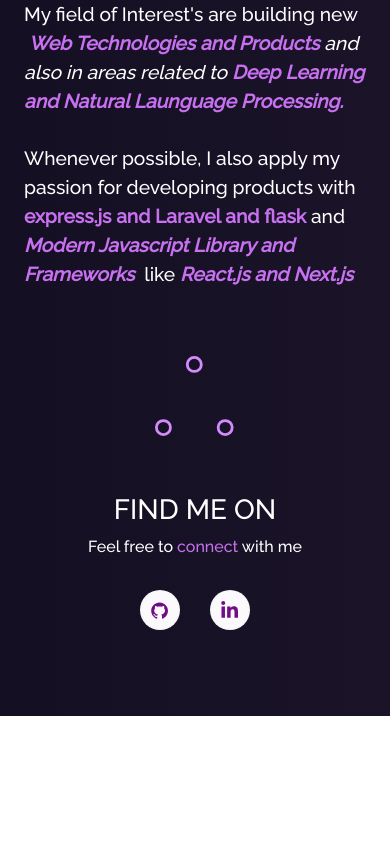
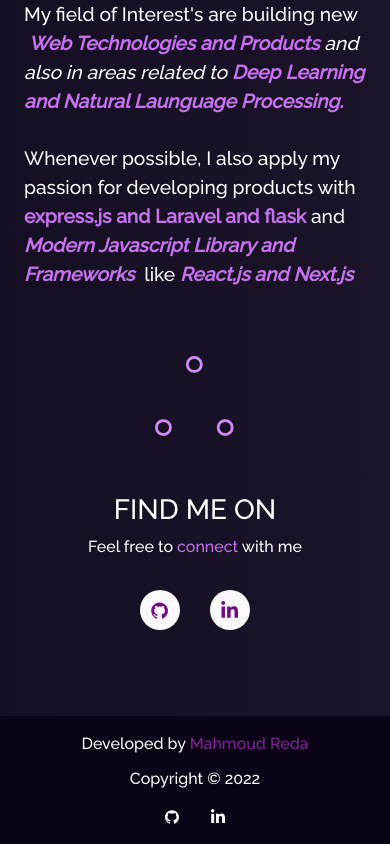
Before and after one commit to MahmoudRedaSayed/My-Portfolio, a React (Create React App) app: page / in a window 390 px wide. Shown: the part 1554-2398 px from the top of the page. Before the commit the page ends 2270 px from the top, so only its background shows below. Built offline with nearby package versions, Linux system fonts and the light colour scheme; a web font is replaced by a local one.

Commit message:
add the about section and the footer

```diff
--- a/src/App.js
+++ b/src/App.js
@@ -9,6 +9,8 @@ import {
 import "./style.css";
 import "./App.css";
 import "bootstrap/dist/css/bootstrap.min.css";
+import About from './Components/About/About';
+import Footer from "./helpers/Footer"
 function App() {
   return (
     <div className="App">
@@ -16,8 +18,10 @@ function App() {
     <Navbar />
         <Routes>
           <Route path="/" element={<Home />}  exact/>
+          <Route path="/about" element={<About />}  exact/>
         </Routes>
-    </Router>
+    <Footer/>
+  </Router>
     </div>
   );
 }
--- /dev/null
+++ b/src/Components/About/About.js
@@ -0,0 +1,52 @@
+import React from "react";
+import { Container, Row, Col } from "react-bootstrap";
+import Particle from "../../helpers/Particle";
+import Github from "./Github";
+import Techstack from "./Techstack";
+import Aboutcard from "./AboutCard";
+import laptopImg from "../../Assets/about.png";
+import Toolstack from "./Toolstack";
+
+function About() {
+  return (
+    <Container fluid className="about-section">
+      <Particle />
+      <Container>
+        <Row style={{ justifyContent: "center", padding: "10px" }}>
+          <Col
+            md={7}
+            style={{
+              justifyContent: "center",
+              paddingTop: "30px",
+              paddingBottom: "50px",
+            }}
+          >
+            <h1 style={{ fontSize: "2.1em", paddingBottom: "20px" }}>
+              Know Who <strong className="purple">I'M</strong>
+            </h1>
+            <Aboutcard />
+          </Col>
+          <Col
+            md={5}
+            style={{ paddingTop: "120px", paddingBottom: "50px" }}
+            className="about-img"
+          >
+            <img src={laptopImg} alt="about" className="img-fluid" />
+          </Col>
+        </Row>
+
+
+        <Techstack />
+
+        <h1 className="project-heading">
+          <strong className="purple">Tools</strong> I use
+        </h1>
+        <Toolstack />
+
+        <Github />
+      </Container>
+    </Container>
+  );
+}
+
+export default About;
--- /dev/null
+++ b/src/Components/About/AboutCard.js
@@ -0,0 +1,27 @@
+import React from "react";
+import Card from "react-bootstrap/Card";
+import { ImPointRight } from "react-icons/im";
+
+function AboutCard() {
+  return (
+    <Card className="quote-card-view">
+      <Card.Body>
+        <blockquote className="blockquote mb-0">
+          <p style={{ textAlign: "justify" }}>
+            Hi Everyone, I am <span className="purple">Mahmoud Reda </span>
+            from <span className="purple"> Cairo, Egypt.</span>
+            <br />I am a junior at cairo university faculty of engineering Department computer
+            <br />
+          </p>
+
+          <p style={{ color: "rgb(155 126 172)" }}>
+            "just start is very hard"{" "}
+          </p>
+          <footer className="blockquote-footer">Reda</footer>
+        </blockquote>
+      </Card.Body>
+    </Card>
+  );
+}
+
+export default AboutCard;
--- /dev/null
+++ b/src/Components/About/Github.js
@@ -0,0 +1,22 @@
+import React from "react";
+import GitHubCalendar from "react-github-calendar";
+import { Row } from "react-bootstrap";
+
+function Github() {
+  return (
+    <Row style={{ justifyContent: "center", paddingBottom: "10px" }}>
+      <h1 className="project-heading" style={{ paddingBottom: "20px" }}>
+        Days I <strong className="purple">Code</strong>
+      </h1>
+      <GitHubCalendar
+        username="mahmoudredasayed"
+        blockSize={15}
+        blockMargin={5}
+        color="#c084f5"
+        fontSize={16}
+      />
+    </Row>
+  );
+}
+
+export default Github;
--- /dev/null
+++ b/src/Components/About/Techstack.js
@@ -0,0 +1,105 @@
+import React from "react";
+import { Col, Row } from "react-bootstrap";
+import { CgCPlusPlus } from "react-icons/cg";
+import {
+  DiJavascript1,
+  DiReact,
+  DiMongodb,
+  DiPython,
+  DiGit,
+} from "react-icons/di";
+import {
+  SiFirebase,
+  SiNextdotjs,
+  SiLaravel,
+  SiFlask,
+  SiExpress,
+  SiMysql,
+  SiCsharp,
+  SiPhp,
+  SiCss3,
+  SiHtml5,
+  SiJava,
+  SiReduxsaga
+} from "react-icons/si";
+
+function Techstack() {
+  return (
+    <>
+    <h1 className="project-heading">
+          Backend <strong className="purple">Skillset </strong>
+    </h1>
+    <Row style={{ justifyContent: "center", paddingBottom: "50px" }}>
+
+      <Col xs={4} md={2} className="tech-icons">
+        <SiExpress />
+      </Col>
+      <Col xs={4} md={2} className="tech-icons">
+        <SiLaravel />
+      </Col>
+      <Col xs={4} md={2} className="tech-icons">
+        <SiFlask />
+      </Col>
+    </Row>
+
+    <h1 className="project-heading">
+          Frontend <strong className="purple">Skillset </strong>
+    </h1>
+    <Row style={{ justifyContent: "center", paddingBottom: "50px" }}>
+      <Col xs={4} md={2} className="tech-icons">
+        <DiReact />
+      </Col>
+      <Col xs={4} md={2} className="tech-icons">
+        <SiNextdotjs />
+      </Col>
+      <Col xs={4} md={2} className="tech-icons">
+        <SiReduxsaga />
+      </Col>
+    </Row>
+    <h1 className="project-heading">
+          Database <strong className="purple">Skillset </strong>
+    </h1>
+    <Row style={{ justifyContent: "center", paddingBottom: "50px" }}>
+      <Col xs={4} md={2} className="tech-icons">
+        <DiMongodb />
+      </Col>
+      <Col xs={4} md={2} className="tech-icons">
+        <SiFirebase />
+      </Col>
+      <Col xs={4} md={2} className="tech-icons">
+        <SiMysql />
+      </Col>
+    </Row>
+    <h1 className="project-heading">
+          Programming languages <strong className="purple">Skillset </strong>
+    </h1>
+    <Row style={{ justifyContent: "center", paddingBottom: "50px" }}>
+      <Col xs={4} md={2} className="tech-icons">
+        <CgCPlusPlus />
+      </Col>
+      <Col xs={4} md={2} className="tech-icons">
+        <DiJavascript1 />
+      </Col>
+      <Col xs={4} md={2} className="tech-icons">
+      <SiCsharp/>
+      </Col>
+      <Col xs={4} md={2} className="tech-icons">
+      <SiPhp/>
+      </Col>
+      <Col xs={4} md={2} className="tech-icons">
+      <SiCss3/>
+      </Col>
+      <Col xs={4} md={2} className="tech-icons">
+      <SiHtml5/>
+      </Col>
+      <Col xs={4} md={2} className="tech-icons">
+      <SiJava/>
+      </Col>
+    </Row>
+    <p>and some other languages like <strong className="purple">Verilog and Assembly and C  </strong></p>
+
+    </>
+  );
+}
+
+export default Techstack;
--- /dev/null
+++ b/src/Components/About/Toolstack.js
@@ -0,0 +1,29 @@
+import React from "react";
+import { Col, Row } from "react-bootstrap";
+import {
+  SiLinux,
+  SiVisualstudiocode,
+  SiPostman,
+  SiIntellijidea
+} from "react-icons/si";
+
+function Toolstack() {
+  return (
+    <Row style={{ justifyContent: "center", paddingBottom: "50px" }}>
+      <Col xs={4} md={2} className="tech-icons">
+        <SiLinux />
+      </Col>
+      <Col xs={4} md={2} className="tech-icons">
+        <SiVisualstudiocode />
+      </Col>
+      <Col xs={4} md={2} className="tech-icons">
+        <SiPostman />
+      </Col>
+      <Col xs={4} md={2} className="tech-icons">
+        <SiIntellijidea />
+      </Col>
+    </Row>
+  );
+}
+
+export default Toolstack;
--- /dev/null
+++ b/src/helpers/Footer.js
@@ -0,0 +1,49 @@
+import React from "react";
+import { Container, Row, Col } from "react-bootstrap";
+import {
+  AiFillGithub,
+} from "react-icons/ai";
+import { FaLinkedinIn } from "react-icons/fa";
+
+function Footer() {
+  let date = new Date();
+  let year = date.getFullYear();
+  return (
+    <Container fluid className="footer">
+      <Row>
+        <Col md="4" className="footer-copywright">
+          <h3>Developed by <span style={{color:"#87209e"}}>Mahmoud Reda</span> </h3>
+        </Col>
+        <Col md="4" className="footer-copywright">
+          <h3>Copyright © {year} </h3>
+        </Col>
+        <Col md="4" className="footer-body">
+          <ul className="footer-icons">
+            <li className="social-icons">
+              <a
+                href="https://github.com/MahmoudRedaSayed"
+                style={{ color: "white" }}
+                target="_blank"
+                rel="noopener noreferrer"
+              >
+                <AiFillGithub />
+              </a>
+            </li>
+            <li className="social-icons">
+              <a
+                href="https://www.linkedin.com/in/mahmoud-reda-sayed-7b52a7232/"
+                style={{ color: "white" }}
+                target="_blank"
+                rel="noopener noreferrer"
+              >
+                <FaLinkedinIn />
+              </a>
+            </li>
+          </ul>
+        </Col>
+      </Row>
+    </Container>
+  );
+}
+
+export default Footer;
--- a/src/style.css
+++ b/src/style.css
@@ -373,3 +373,107 @@ button:focus {
 .icon-colour {
   color: #700c86 !important;
 }
+
+/* --------- */
+/* Footer */
+/* --------- */
+.footer {
+  background-color: rgb(10, 4, 22);
+  bottom: 0 !important;
+  padding-top: 10px !important;
+  padding-bottom: 8px !important ;
+}
+.footer-copywright {
+  text-align: center !important;
+}
+
+.footer-body {
+  z-index: 1;
+  text-align: center !important;
+}
+
+@media (max-width: 767px) {
+  .footer-copywright {
+    text-align: center !important;
+  }
+
+  .footer-body {
+    text-align: center !important;
+  }
+}
+
+.footer h3 {
+  font-size: 1em;
+  color: white !important;
+  margin-top: 0.5em !important;
+  margin-bottom: 0.5em !important;
+}
+.footer-icons {
+  margin-top: 0.5em !important;
+  margin-bottom: 0.5em !important;
+  padding: 0 !important;
+}
+
+.blockquote-footer {
+  color: #a588c0 !important;
+}
+/* --------- */
+/* About */
+/* --------- */
+
+.about-section {
+  position: relative !important;
+  padding-top: 150px !important;
+  padding-bottom: 30px !important;
+  background-image: var(--section-background-color) !important;
+  color: white !important;
+}
+
+.tech-icons {
+  font-size: 4.5em !important;
+  margin: 15px !important;
+  padding: 10px !important;
+  opacity: 0.93 !important;
+  border: 1.7px solid rgba(200, 137, 230, 0.637) !important;
+  vertical-align: middle !important;
+  text-align: center !important;
+  border-radius: 5px !important;
+  display: table !important;
+  box-shadow: 4px 5px 4px 3px rgba(89, 4, 168, 0.137) !important;
+  overflow: hidden !important;
+  transition: all 0.4s ease 0s !important;
+}
+
+@media (max-width: 767px) {
+  .tech-icons {
+    margin: 10px !important;
+  }
+}
+
+.tech-icons:hover {
+  transform: scale(1.05) !important;
+  overflow: hidden !important;
+  border: 2.2px solid rgba(197, 115, 230, 0.883) !important;
+}
+.tech-icon-images {
+  padding: 20px !important;
+  line-height: 1.6 !important;
+}
+
+.quote-card-view {
+  border: none !important;
+  color: white !important;
+  background-color: transparent !important;
+}
+
+.about-activity {
+  list-style: none !important;
+  text-align: left !important;
+  padding-left: 1px !important;
+}
+
+@media (max-width: 767px) {
+  .about-img {
+    padding-top: 0 !important;
+  }
+}
```
